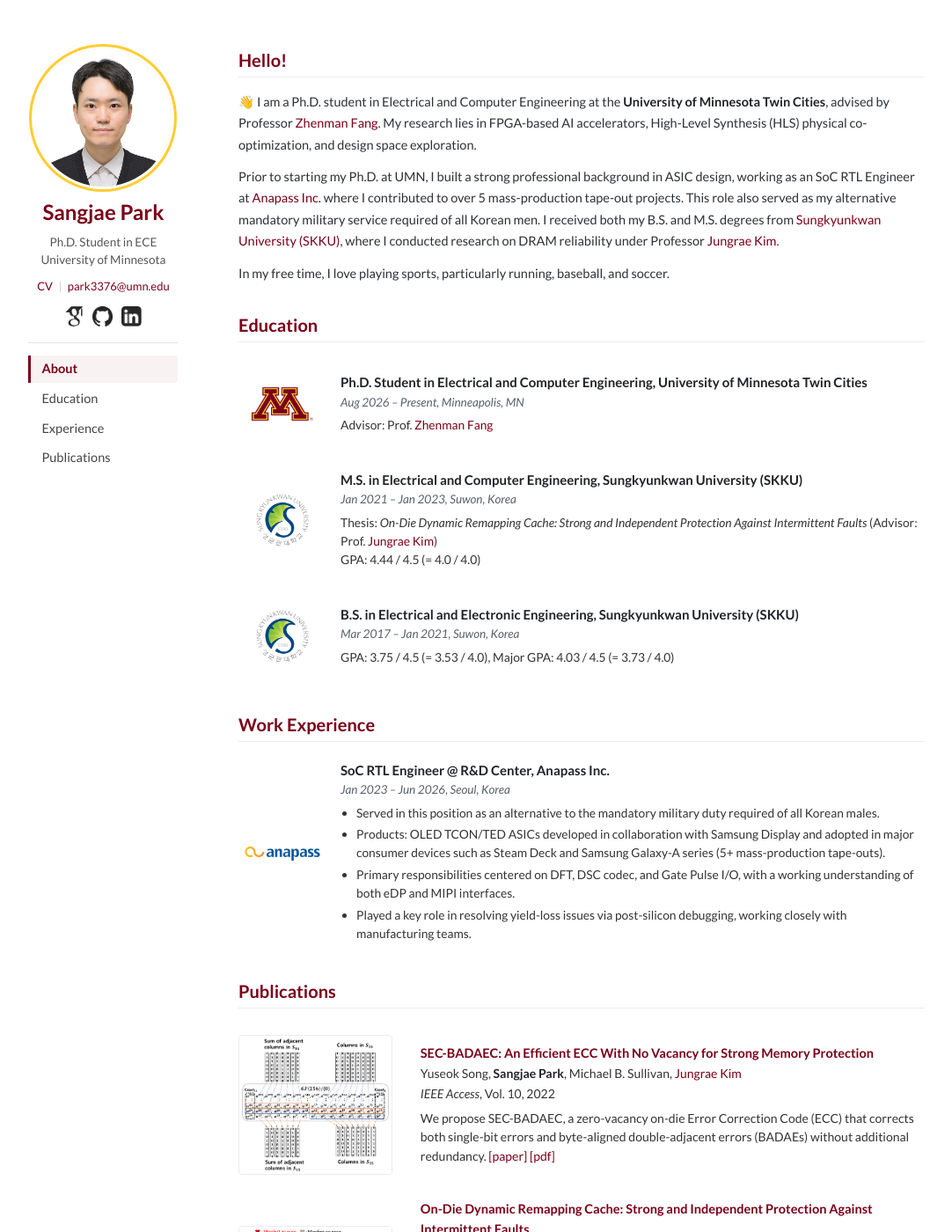
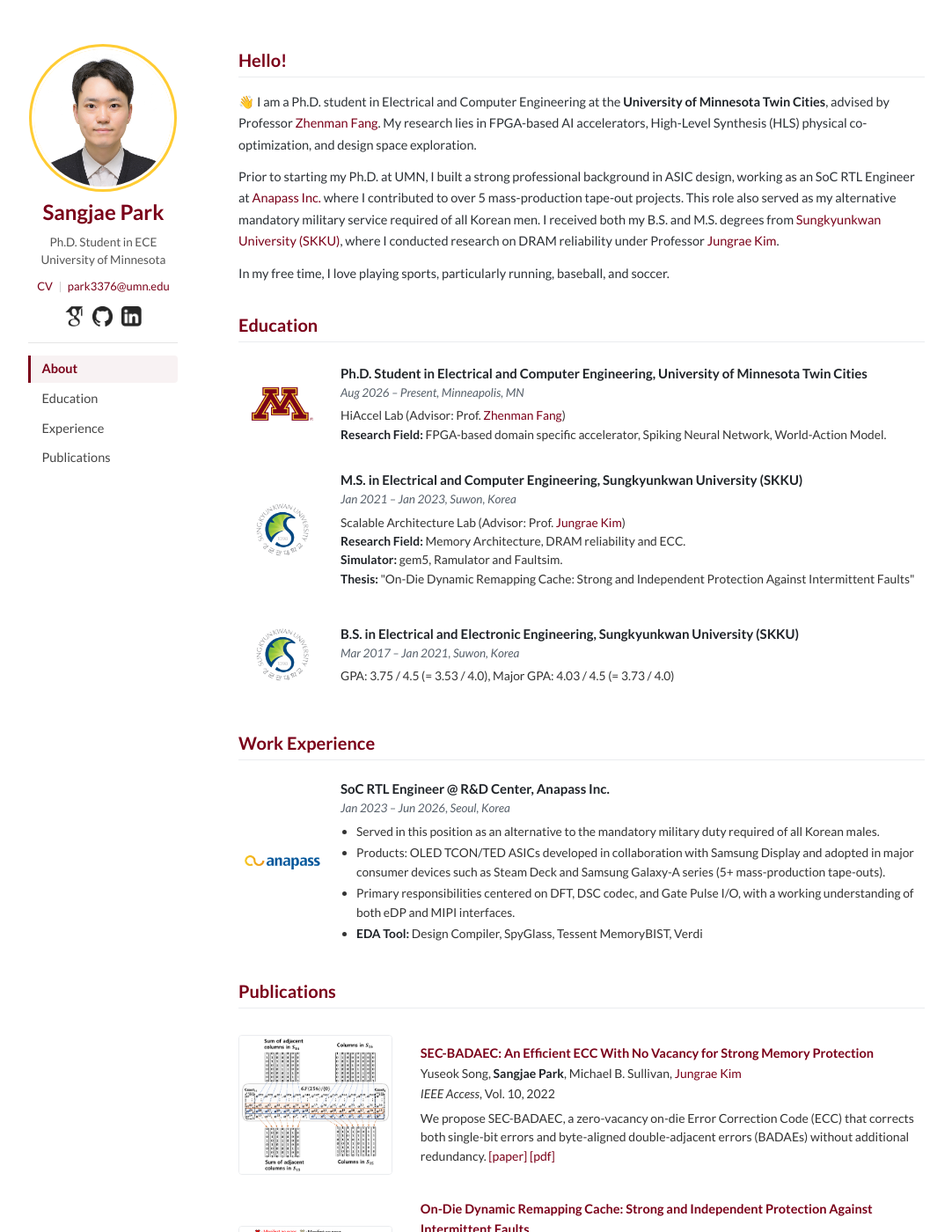
Before and after one commit to sangjae4309/sangjae4309.github.io, a Jekyll site: the page built from index.md, in a window 1280 px wide and 1400 px high. Shown: the whole window at 88% size, without its empty margins (109-1191 px from the left). Built offline with Jekyll 4.4.1, drawn with Linux system fonts in a browser that asks for light colours.

Commit message:
Update Education and Anapass entries
Replace the Ph.D. and M.S. detail lines with lab, research field, and thesis text, and swap the Anapass yield-loss bullet for the EDA tool list.

Co-authored-by: Cursor Agent <cursoragent@cursor.com>

```diff
--- a/index.md
+++ b/index.md
@@ -25,7 +25,10 @@ layout: default
       <div class="info-col">
         <p class="info-title">Ph.D. Student in Electrical and Computer Engineering, University of Minnesota Twin Cities</p>
         <p class="info-date">Aug 2026 – Present, Minneapolis, MN</p>
-        <p class="info-desc">Advisor: Prof. <a href="https://zhenman.github.io/index.html" target="_blank">Zhenman Fang</a></p>
+        <p class="info-desc">
+          HiAccel Lab (Advisor: Prof. <a href="https://zhenman.github.io/index.html" target="_blank">Zhenman Fang</a>)<br>
+          <strong>Research Field:</strong> FPGA-based domain specific accelerator, Spiking Neural Network, World-Action Model.
+        </p>
       </div>
     </div>
 
@@ -37,8 +40,10 @@ layout: default
         <p class="info-title">M.S. in Electrical and Computer Engineering, Sungkyunkwan University (SKKU)</p>
         <p class="info-date">Jan 2021 – Jan 2023, Suwon, Korea</p>
         <p class="info-desc">
-          Thesis: <em>On-Die Dynamic Remapping Cache: Strong and Independent Protection Against Intermittent Faults</em> (Advisor: Prof. <a href="https://scalable-arch.github.io/" target="_blank">Jungrae Kim</a>)<br>
-          GPA: 4.44 / 4.5 (= 4.0 / 4.0)
+          Scalable Architecture Lab (Advisor: Prof. <a href="https://scalable-arch.github.io/" target="_blank">Jungrae Kim</a>)<br>
+          <strong>Research Field:</strong> Memory Architecture, DRAM reliability and ECC.<br>
+          <strong>Simulator:</strong> gem5, Ramulator and Faultsim.<br>
+          <strong>Thesis:</strong> "On-Die Dynamic Remapping Cache: Strong and Independent Protection Against Intermittent Faults"
         </p>
       </div>
     </div>
@@ -70,7 +75,7 @@ layout: default
           <li>Served in this position as an alternative to the mandatory military duty required of all Korean males.</li>
           <li>Products: OLED TCON/TED ASICs developed in collaboration with Samsung Display and adopted in major consumer devices such as Steam Deck and Samsung Galaxy-A series (5+ mass-production tape-outs).</li>
           <li>Primary responsibilities centered on DFT, DSC codec, and Gate Pulse I/O, with a working understanding of both eDP and MIPI interfaces.</li>
-          <li>Played a key role in resolving yield-loss issues via post-silicon debugging, working closely with manufacturing teams.</li>
+          <li><strong>EDA Tool:</strong> Design Compiler, SpyGlass, Tessent MemoryBIST, Verdi</li>
         </ul>
       </div>
     </div>
```
